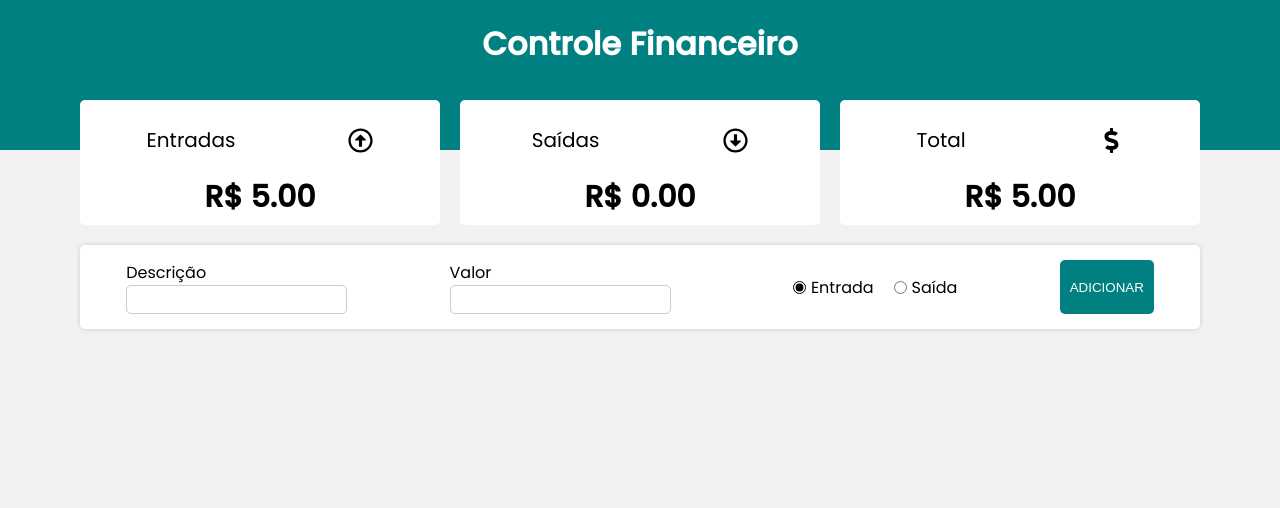
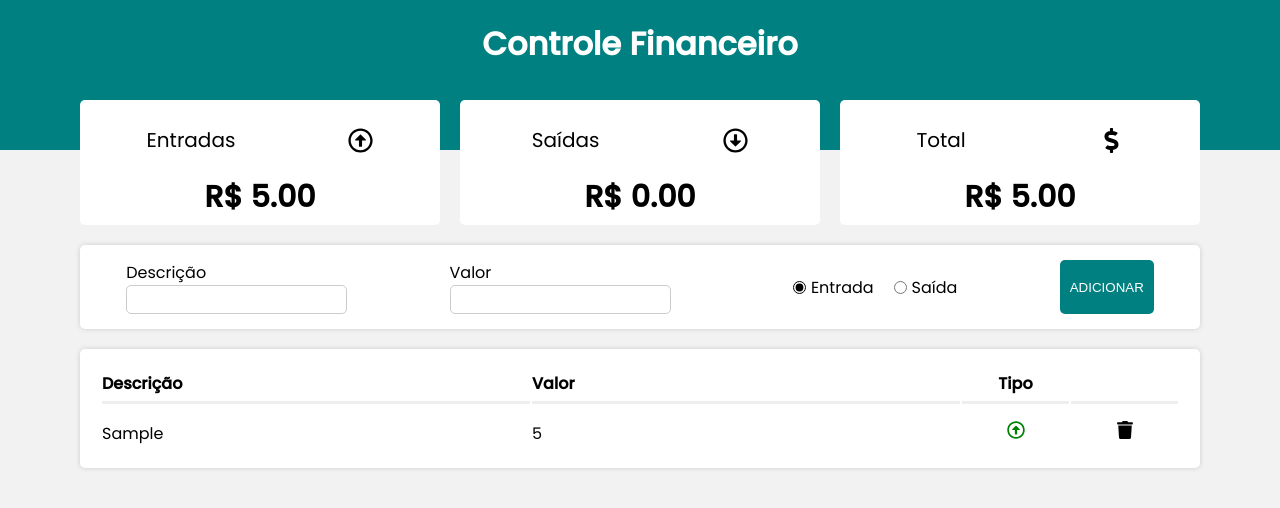
Before and after one commit to leticea/finance-control, a React (Create React App) app: page / in a window 1280 px wide. Both pictures are taken after typing "Sample", "5" into the empty fields and a click on the button "ADICIONAR". Shown: the top 508 px of the page. Built offline with nearby package versions, Linux system fonts and the light colour scheme.

Commit message:
criando o metodo para deletar

```diff
--- a/src/App.js
+++ b/src/App.js
@@ -44,7 +44,7 @@
     <>
       <Header />
       <Resume income={income} expense={expense} total={total} />
-      <Form handleAdd={handleAdd} />
+      <Form handleAdd={handleAdd} transactionsList={transactionsList} setTransactionsList={setTransactionsList} />
       <GlobalStyle />
     </>
   );
--- a/src/components/Form/index.js
+++ b/src/components/Form/index.js
@@ -1,7 +1,8 @@
 import React, { useState } from "react";
+import Grid from "../Grid";
 import * as C from "./styles";
 
-const Form = ({ handleAdd }) => {
+const Form = ({ handleAdd, transactionsList, setTransactionsList }) => {
   const [desc, setDesc] = useState("");
   const [amount, setAmount] = useState("");
   const [isExpense, setExpense] = useState(false);
@@ -50,10 +51,9 @@
         </C.RadioGroup>
         <C.Button onClick={handleSave}>ADICIONAR</C.Button>
       </C.Container>
+      <Grid itens={transactionsList} setItens={setTransactionsList}/>
     </>
   );
 };
 
-
-
 export default Form;
--- a/src/components/Grid/index.js
+++ b/src/components/Grid/index.js
@@ -21,7 +21,7 @@
       </C.Thead>
       <C.Tbody>
         {itens?.map((item, index) => (
-          <GridItem key={index} item={item} />
+          <GridItem key={index} item={item} onDelete={onDelete} />
         ))}
       </C.Tbody>
     </C.Table>
--- a/src/components/GridItem/index.js
+++ b/src/components/GridItem/index.js
@@ -11,14 +11,14 @@
     <C.Tr>
       <C.Td>{item.desc}</C.Td>
       <C.Td>{item.amount}</C.Td>
-      <C.Td alingCenter>
+      <C.Td alignCenter>
         {item.expense ? (
           <FaRegArrowAltCircleDown color="red" />
         ) : (
           <FaRegArrowAltCircleUp color="green" />
         )}
       </C.Td>
-      <C.Td alingCenter>
+      <C.Td alignCenter>
         <FaTrash onClick={() => onDelete(item.id)} />
       </C.Td>
     </C.Tr>
```
